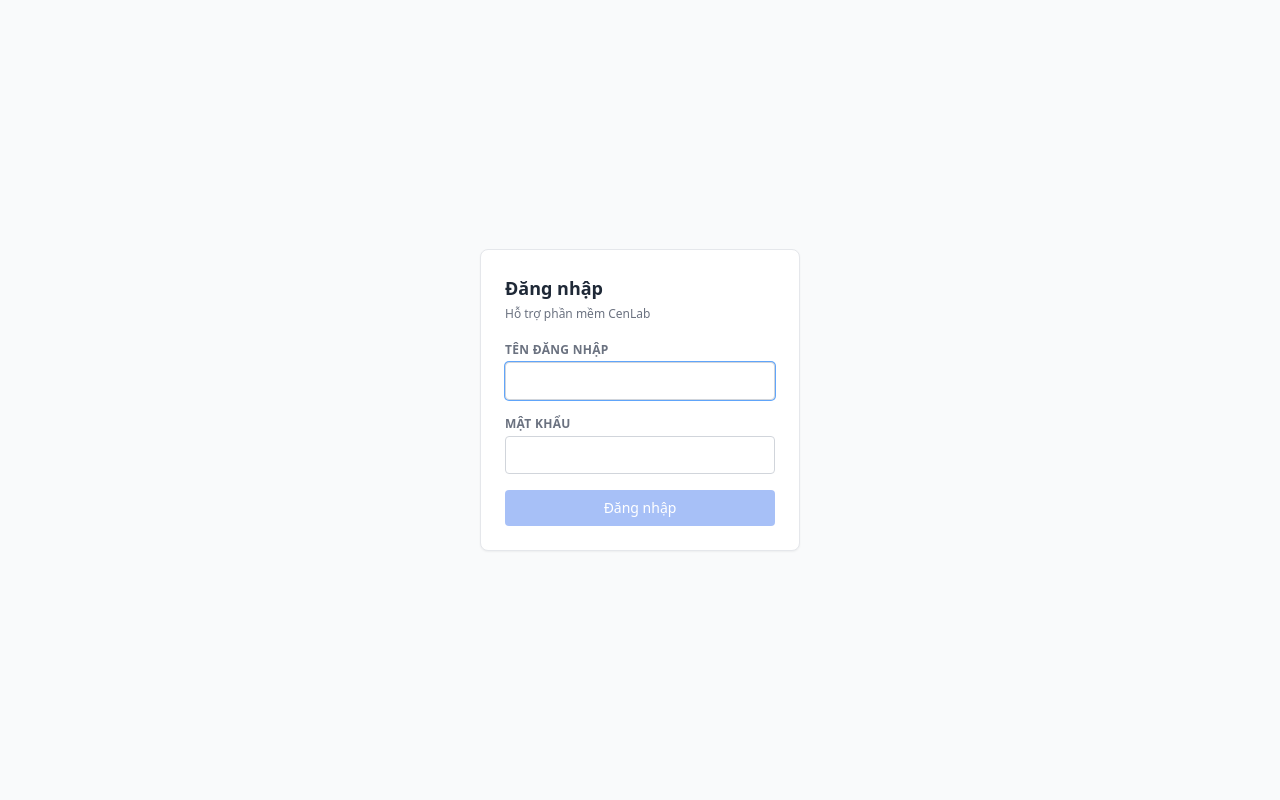
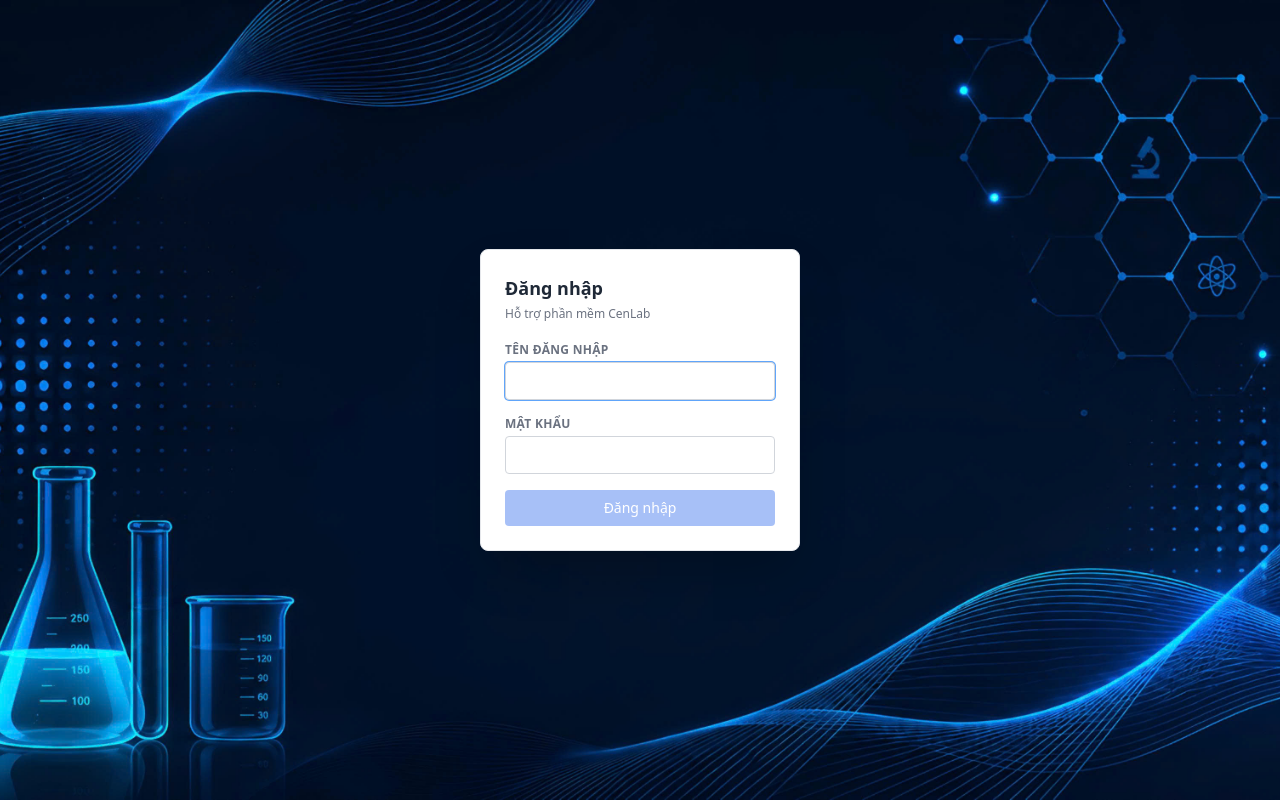
Before and after one commit to hongtran/agent-customer-support, a Next.js app in the folder ui/: page /login in a window 1280 px wide. Built offline with nearby package versions, Linux system fonts and the light colour scheme; no server answers.

Commit message:
feat: add background image to login page and enhance styling

```diff
--- a/ui/app/login/page.tsx
+++ b/ui/app/login/page.tsx
@@ -1,8 +1,10 @@
 "use client";
 
 import { useState } from "react";
+import Image from "next/image";
 import { useRouter } from "next/navigation";
 import { login } from "@/lib/api";
+import loginBg from "@/public/login-bg.jpg";
 
 export default function LoginPage() {
   const router = useRouter();
@@ -27,10 +29,32 @@ export default function LoginPage() {
   }
 
   return (
-    <div className="flex h-screen items-center justify-center bg-gray-50">
+    // The navy matches the artwork's darkest tone, so the page paints the right
+    // colour immediately instead of flashing the white body underneath.
+    <div className="relative flex h-screen items-center justify-center overflow-hidden bg-[#04122b] px-4">
+      {/* Decorative, so alt="" keeps it out of the accessibility tree. The static
+          import hands next/image the real dimensions and a blur placeholder, and
+          `priority` marks it as this page's LCP element. next/image also resizes
+          and re-encodes the 3344px source per viewport, which is what keeps a
+          706 KB JPEG from being downloaded in full on a phone.
+
+          object-left below `sm`: the art is 16:9 with its subject bottom-left, so a
+          phone crops it to a tall slice. Centring that slice lands on the empty middle
+          and the background reads as flat navy; anchoring left keeps the glassware in
+          frame. From `sm` up the viewport is wide enough to centre the whole scene. */}
+      <Image
+        src={loginBg}
+        alt=""
+        fill
+        priority
+        placeholder="blur"
+        sizes="100vw"
+        className="object-cover object-left sm:object-center"
+      />
+
       <form
         onSubmit={onSubmit}
-        className="w-80 rounded-lg border border-gray-200 bg-white p-6 shadow-sm"
+        className="relative w-80 rounded-lg border border-gray-200 bg-white p-6 shadow-2xl"
       >
         <h1 className="mb-1 text-lg font-semibold text-gray-800">Đăng nhập</h1>
         <p className="mb-5 text-xs text-gray-500">Hỗ trợ phần mềm CenLab</p>
```
Also changed, not shown: ui/public/login-bg.jpg (added).
